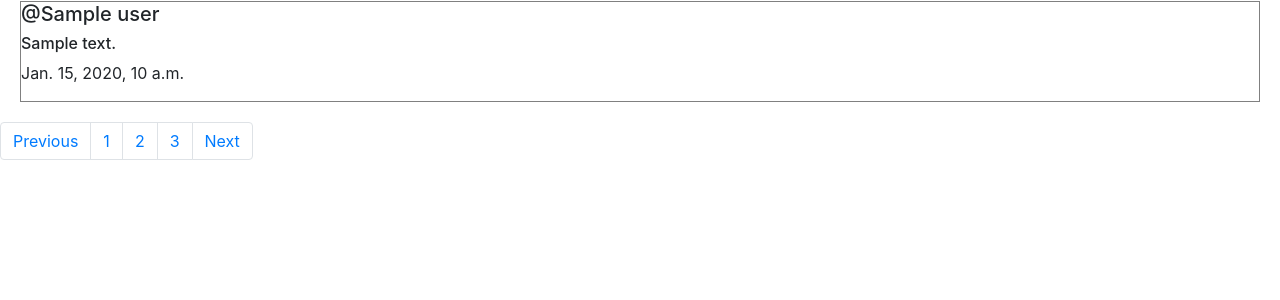
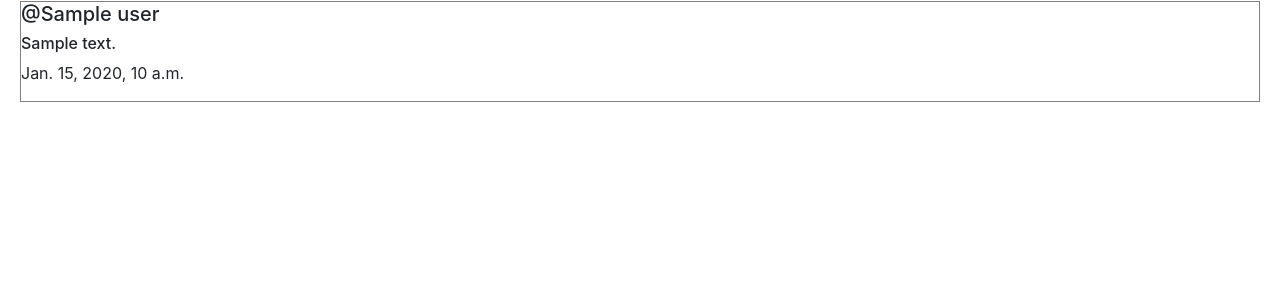
Before and after one commit to amankwahnanayaw/network-media, a Django app: template project4/network/templates/network/index.html in a window 1280 px wide. Shown: the part 123-423 px from the top of the page. Run offline with Django 3.2, Linux system fonts and the light colour scheme; the template is opened without the code that fills it: most values are stand-ins (such as "Sample title", 1, 10 or a date in 2020); some libraries are stand-ins or nearby versions.

Commit message:
condition for displaying next or previous

```diff
--- a/project4/network/templates/network/index.html
+++ b/project4/network/templates/network/index.html
@@ -24,12 +24,13 @@
     </div>
 
     <nav aria-label="Page navigation example">
-        <ul class="pagination">
-            <li class="page-item"><a class="page-link" href="#">Previous</a></li>
-            <li class="page-item"><a class="page-link" href="#">1</a></li>
-            <li class="page-item"><a class="page-link" href="#">2</a></li>
-            <li class="page-item"><a class="page-link" href="#">3</a></li>
-            <li class="page-item"><a class="page-link" href="#">Next</a></li>
+        <ul class="pagination d-flex justify-content-center">
+            {% if posts_of_the_page.has_previous %}
+                <li class="page-item"><a class="page-link" href="#">Previous</a></li>
+            {% endif %}
+            {% if post_of_the_page.has_next %}
+                <li class="page-item"><a class="page-link" href="#">Next</a></li>
+            {% endif %}
         </ul>
     </nav>
 {% endblock %}
```
